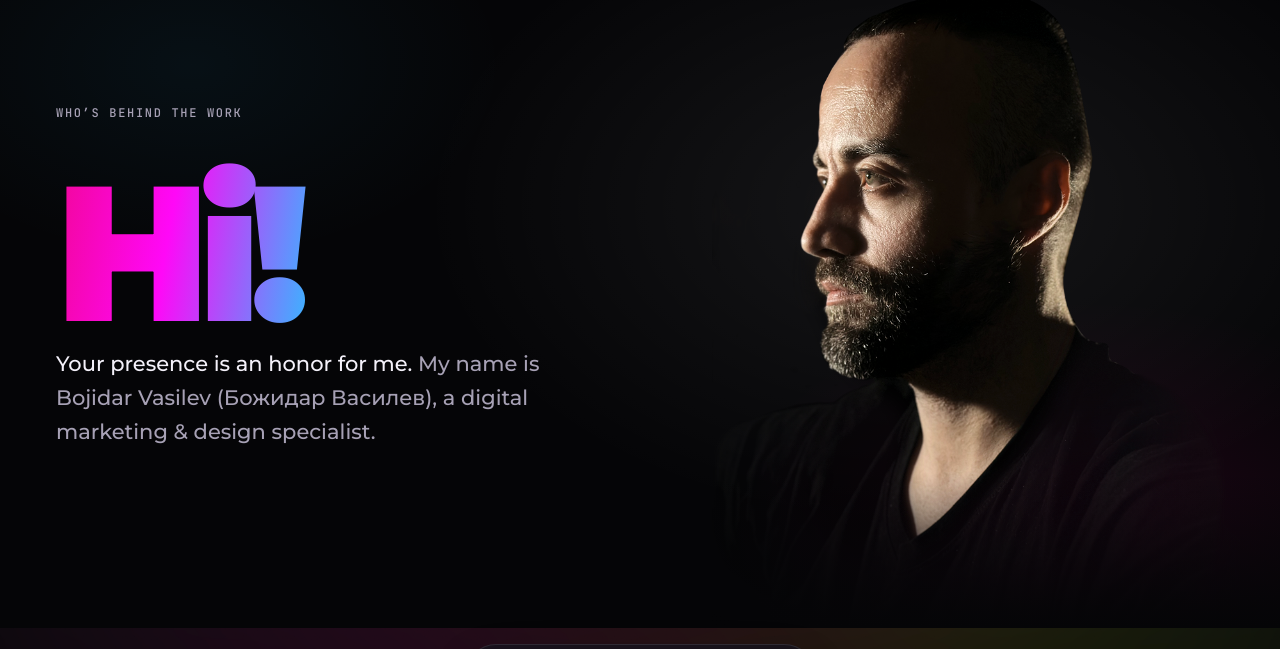
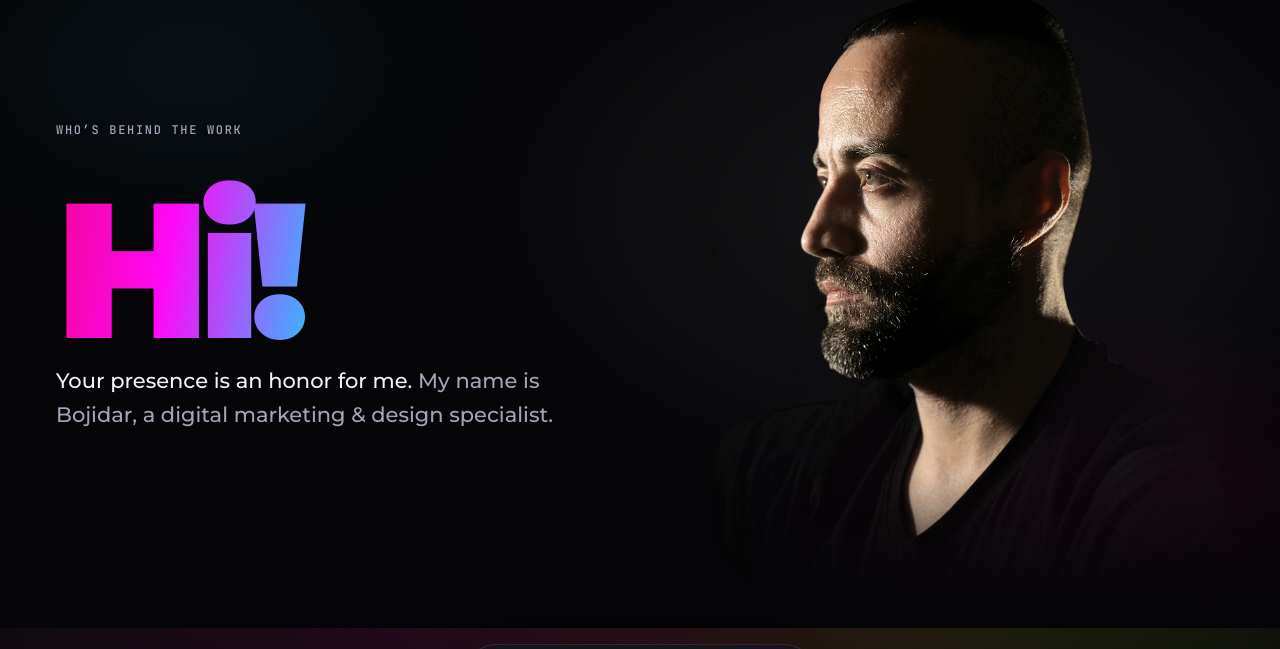
Before and after one commit to bojidarmv/bojidar-portfolio, a plain HTML site: page about.html in a window 1280 px wide. Shown: the part 76-725 px from the top of the page. Drawn offline with nearby package versions, Linux system fonts and the light colour scheme.

Commit message:
About: keep intro short, name details only in metadata
Co-Authored-By: Claude Opus 5.5 <noreply@anthropic.com>

```diff
--- a/about.html
+++ b/about.html
@@ -82,7 +82,7 @@ body.about-page{
     <div class="hero-copy">
       <span class="eyebrow">Who’s behind the work</span>
       <h1 class="giant hi" data-split><span class="line"><span class="hl">Hi!</span></span></h1>
-      <p class="lede">Your presence is an honor for me. <span>My name is Bojidar Vasilev (Божидар Василев), a digital marketing &amp; design specialist.</span></p>
+      <p class="lede">Your presence is an honor for me. <span>My name is Bojidar, a digital marketing &amp; design specialist.</span></p>
     </div>
   </section>
 
```
